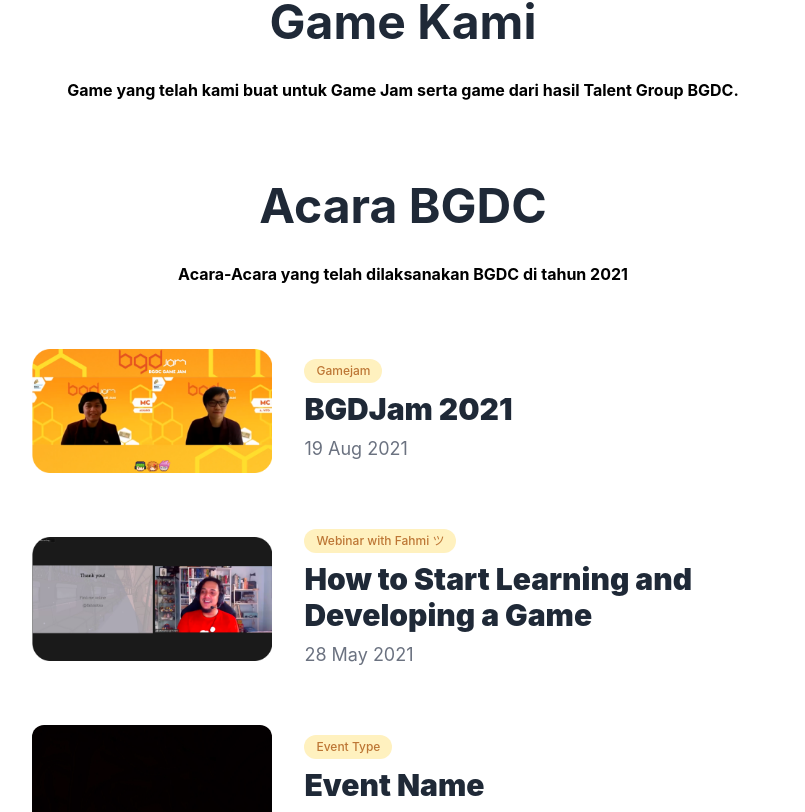
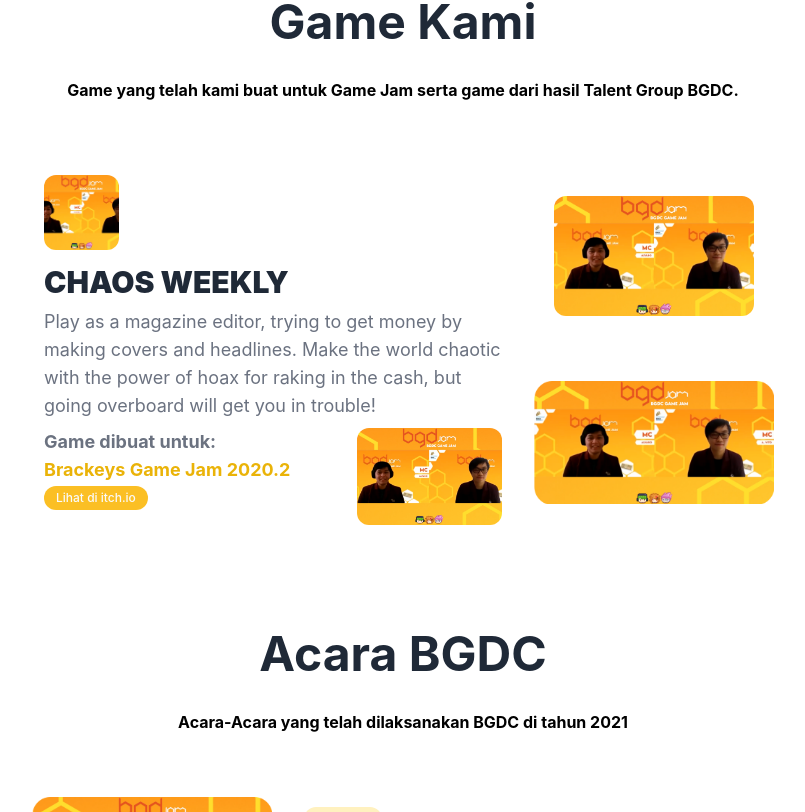
Before and after one commit to binusgdc/Website2.0, a Next.js app: page / in a window 1280 px wide. Shown: the part 1548-2360 px from the top of the page, without its empty margins (237-1042 px from the left). Built offline with nearby package versions, Linux system fonts and the light colour scheme.

Commit message:
bagian pertama game kami
sizenya masih hard code, belom responsif

```diff
--- a/package.json
+++ b/package.json
@@ -13,7 +13,7 @@
     "react": "18.2.0",
     "react-dom": "18.2.0",
     "react-icons": "^4.4.0",
-    "sass": "^1.55.0"
+    "sass": "^1.56.0"
   },
   "devDependencies": {
     "@next/eslint-plugin-next": "^12.2.5",
--- a/src/components/GameKami.tsx
+++ b/src/components/GameKami.tsx
@@ -1,3 +1,4 @@
+import Image from "next/image"
 const GameBGDC = () => {
     return (
         <>
@@ -11,6 +12,63 @@
                         BGDC.
                     </p>
                 </div>
+                <div className="relative flex flex-col md:flex-row md:space-x-5 space-y-3 md:space-y-0 rounded-xl p-3 max-w-xs md:max-w-3xl mx-auto border border-white bg-white m-12 mb-12 md:mb-4">
+                    <div className="w-full md:w-2/3 bg-white flex flex-col space-y-2 p-3">
+                        <div>
+                            <Image
+                                src="/images/bgdjam.png"
+                                alt="bgdjam test"
+                                className="rounded-xl object-cover"
+                                width={75}
+                                height={75}
+                            />
+                        </div>
+                        <h3 className="font-black text-gray-800 md:text-3xl text-xl">
+                            CHAOS WEEKLY
+                        </h3>
+                        <p className="md:text-lg text-gray-500 text-base">
+                            Play as a magazine editor, trying to get money by making covers and
+                            headlines. Make the world chaotic with the power of hoax for raking in
+                            the cash, but going overboard will get you in trouble!
+                        </p>
+                        <div className="flex justify-between item-center">
+                            <div className="flex-col">
+                                <div className="md:text-lg text-gray-500 text-base font-bold">
+                                    Game dibuat untuk:
+                                </div>
+                                <div className="md:text-lg text-yellow-500 text-base font-bold">
+                                    Brackeys Game Jam 2020.2
+                                </div>
+                                <div className="bg-amber-400 text-neutral-50 px-3 py-1 rounded-full text-xs font-medium hidden md:inline-block">
+                                    Lihat di itch.io
+                                </div>
+                            </div>
+                            <Image
+                                src="/images/bgdjam.png"
+                                alt="Made with Unity"
+                                className="rounded-xl object-cover "
+                                width={145}
+                                height={97}
+                            />
+                        </div>
+                    </div>
+                    <div className="w-full md:w-1/3 bg-white grid place-items-center">
+                        <Image
+                            src="/images/bgdjam.png"
+                            alt="bgdjam test"
+                            className="rounded-xl object-cover "
+                            width={200}
+                            height={120}
+                        />
+                        <Image
+                            src="/images/bgdjam.png"
+                            alt="bgdjam test"
+                            className="rounded-xl object-cover "
+                            width={390}
+                            height={200}
+                        />
+                    </div>
+                </div>
             </div>
         </>
     )
```
Also changed, not shown: 1 other file (tests, documents, lock files or other folders).
